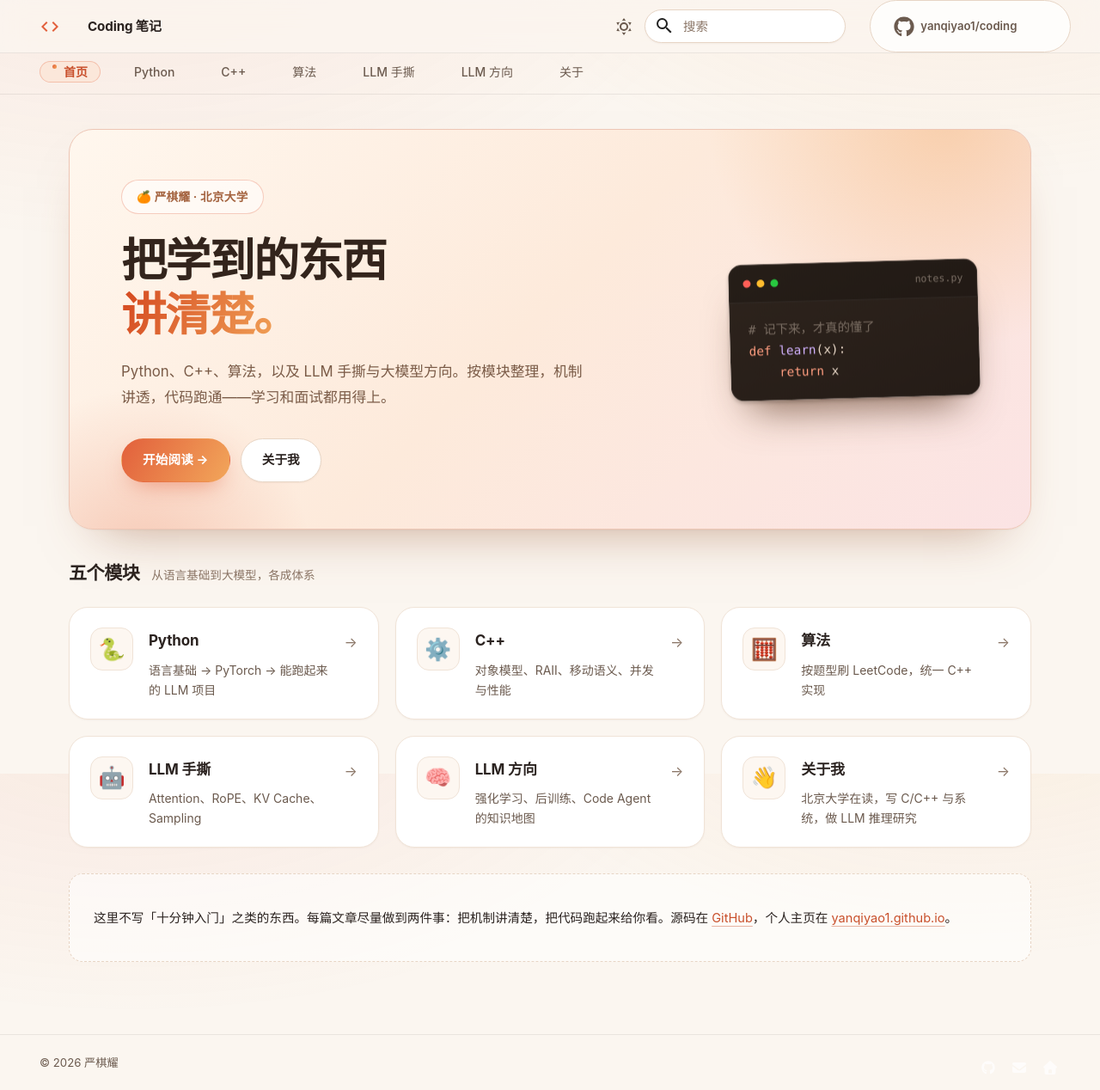
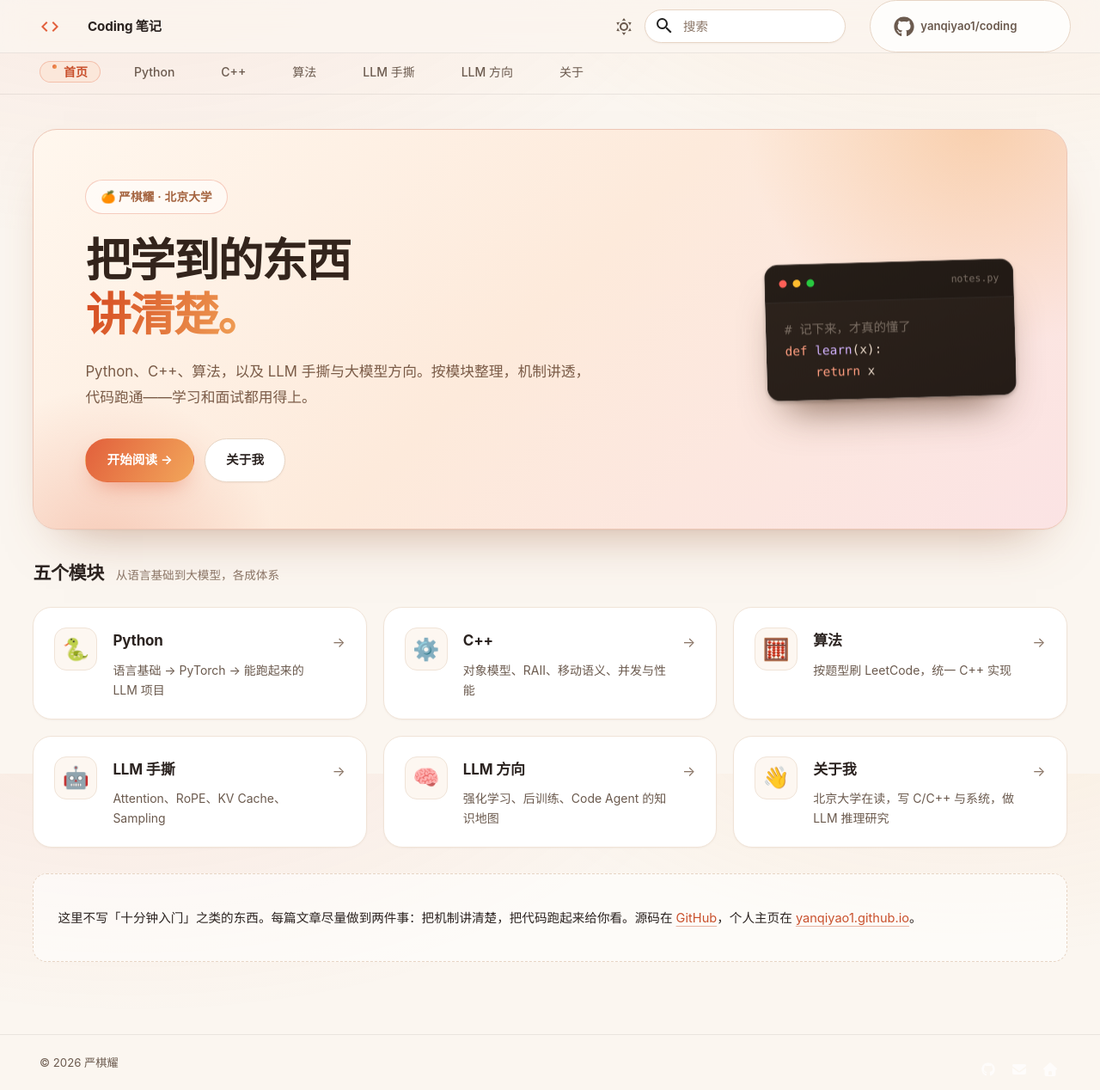
Before and after one commit to yanqiyao1/coding, an MkDocs documentation site: the page built from docs/index.md, in a window 1280 px wide and 1268 px high. Shown: the whole window at 86% size. Built offline with MkDocs 1.6.1 and Material for MkDocs 9.7.7, drawn with Linux system fonts in a browser that asks for light colours; comment, search, counter and statistics services are not loaded.

Commit message:
design: 版心改为流体自适应，桌面与移动端都铺满视口

```diff
--- a/docs/stylesheets/extra.css
+++ b/docs/stylesheets/extra.css
@@ -167,7 +167,7 @@ html {
 /* --------------------------------------------------------------- 基础排版 */
 
 .md-typeset {
-  font-size: 0.88rem;
+  font-size: clamp(17px, 0.3vw + 14px, 19px);
   line-height: 1.85;
   color: var(--ink);
   text-rendering: optimizeLegibility;
@@ -429,13 +429,15 @@ html {
 /* --------------------------------------------------------------- 版心 */
 
 @media screen and (min-width: 76.25em) {
-  /* 两栏：正文宽卡 + 右侧目录 */
+  /* 两栏：正文卡片自适应铺满 + 右侧目录 */
   .md-main__inner {
-    max-width: 1140px;
-  }
-
-  .md-main__inner:has(.hero) {
-    max-width: 1280px;
+    width: 100%;
+    max-width: 1800px;
+    margin-left: auto;
+    margin-right: auto;
+    padding-left: clamp(1rem, 3vw, 3.5rem);
+    padding-right: clamp(1rem, 3vw, 3.5rem);
+    box-sizing: border-box;
   }
 
   .md-sidebar--primary {
@@ -445,7 +447,7 @@ html {
   .md-sidebar--secondary:not([hidden]) {
     display: block;
     order: 2;
-    width: 200px;
+    width: clamp(210px, 15vw, 250px);
     top: 5.2rem;
     align-self: flex-start;
     padding: 0;
@@ -498,15 +500,18 @@ html {
   }
 
   .md-content__inner.md-typeset:not(:has(.hero)) {
-    max-width: 880px;
+    width: 100%;
+    max-width: none;
     margin-left: auto !important;
     margin-right: auto !important;
-    padding: 2.4rem 3rem 3rem;
-  }
-
-  /* 首页：宽版心，才撑得起大标题与卡片网格 */
+    padding: clamp(1.6rem, 2.4vw, 3rem) clamp(1.4rem, 3vw, 3.4rem)
+      clamp(2rem, 3vw, 3.4rem);
+  }
+
+  /* 首页：同样铺满，大标题和卡片网格才撑得开 */
   .md-content > .md-content__inner:has(.hero) {
-    max-width: 56rem;
+    width: 100%;
+    max-width: none;
     margin-left: auto !important;
     margin-right: auto !important;
   }
@@ -1052,8 +1057,10 @@ a.card:hover .card__arrow {
 
 /* 所有内容页（首页除外）都装进一张卡片里 */
 .md-content__inner.md-typeset:not(:has(.hero)) {
-  max-width: 880px;
-  padding: 2.4rem 3rem 3rem;
+  width: 100%;
+  max-width: none;
+  padding: clamp(1.6rem, 2.4vw, 3rem) clamp(1.4rem, 3vw, 3.4rem)
+    clamp(2rem, 3vw, 3.4rem);
   border: 1px solid var(--hairline);
   border-radius: 26px;
   background-color: var(--surface);
@@ -1479,8 +1486,8 @@ a.card:hover .card__arrow {
   }
 
   .md-content__inner.md-typeset:not(:has(.hero)) {
-    width: calc(100% - 1.8rem);
-    max-width: 880px;
+    width: calc(100% - 1.6rem);
+    max-width: none;
     padding: 1.3rem 1.15rem 1.7rem;
     border-radius: var(--radius);
     margin-left: auto !important;
```
Also changed, not shown: README.md (+1 -1 lines).
